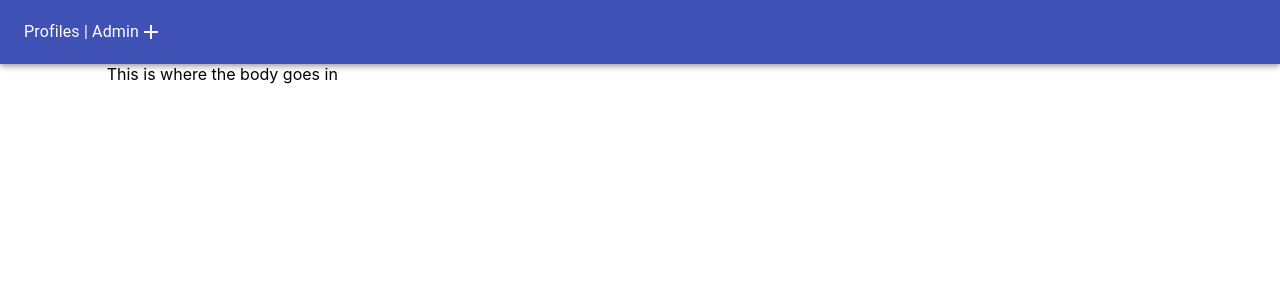
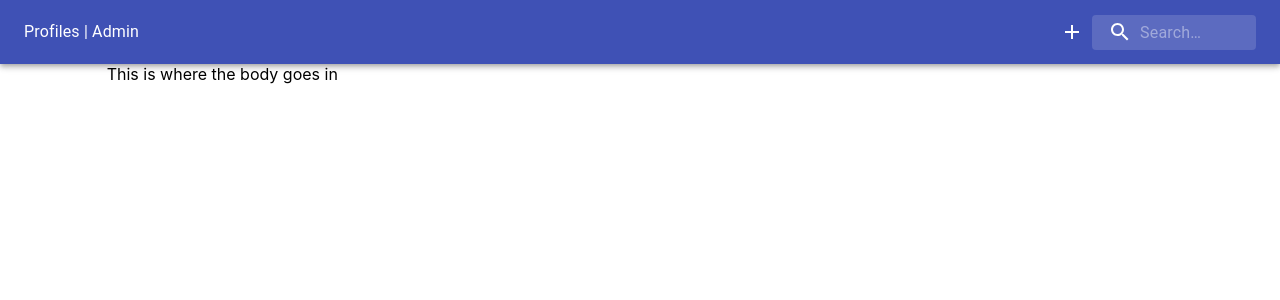
Before and after one commit to lsmucassi/devJam, a React (Create React App) app in the folder week0/profiler/: page / in a window 1280 px wide. Shown: the top 300 px of the page. Built offline with nearby package versions, Linux system fonts and the light colour scheme.

Commit message:
profiler body

```diff
--- a/week0/profiler/src/Header.jsx
+++ b/week0/profiler/src/Header.jsx
@@ -1,15 +1,56 @@
 import React from 'react'
 import { Toolbar, AppBar, Typography } from '@material-ui/core'
 import AddIcon from '@material-ui/icons/Add';
-import { makeStyles } from '@material-ui/styles'
+import { fade, makeStyles } from '@material-ui/core/styles'
+import InputBase from '@material-ui/core/InputBase';
+import SearchIcon from '@material-ui/icons/Search';
 
-const useStyles = makeStyles(() => {
+const useStyles = makeStyles((theme) => ({
     typoStyles: {
         flex: 1
-    }
-})
+    },
+    inputRoot: {
+        color: 'inherit',
+    },
+    inputInput: {
+        padding: theme.spacing(1, 1, 1, 0),
+        // vertical padding + font size from searchIcon
+        paddingLeft: `calc(1em + ${theme.spacing(4)}px)`,
+        transition: theme.transitions.create('width'),
+        width: '100%',
+        [theme.breakpoints.up('sm')]: {
+          width: '12ch',
+          '&:focus': {
+            width: '20ch',
+          },
+        },
+    },
+    search: {
+        position: 'relative',
+        borderRadius: theme.shape.borderRadius,
+        backgroundColor: fade(theme.palette.common.white, 0.15),
+        '&:hover': {
+          backgroundColor: fade(theme.palette.common.white, 0.25),
+        },
+        marginLeft: 0,
+        width: '100%',
+        [theme.breakpoints.up('sm')]: {
+          marginLeft: theme.spacing(1),
+          width: 'auto',
+        },
+    },
+    searchIcon: {
+        padding: theme.spacing(0, 2),
+        height: '100%',
+        position: 'absolute',
+        pointerEvents: 'none',
+        display: 'flex',
+        alignItems: 'center',
+        justifyContent: 'center',
+    },
+}))
 
-const Header = ()=> {
+const Header = () => {
     const classes = useStyles();
 
     return (
@@ -20,6 +61,19 @@
                 Profiles | Admin
                 </Typography>
                 <AddIcon/>
+                <div className={classes.search}>
+                    <div className={classes.searchIcon}>
+                        <SearchIcon />
+                    </div>
+                    <InputBase
+                        placeholder="Search…"
+                        classes={{
+                            root: classes.inputRoot,
+                            input: classes.inputInput,
+                        }}
+                        inputProps={{ 'aria-label': 'search' }}
+                        />
+                    </div>
             </Toolbar>
         </AppBar>
         )
```
